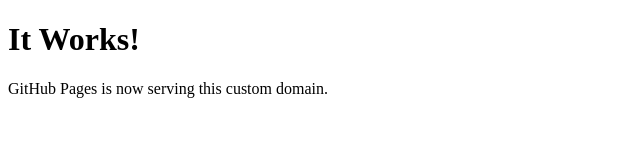
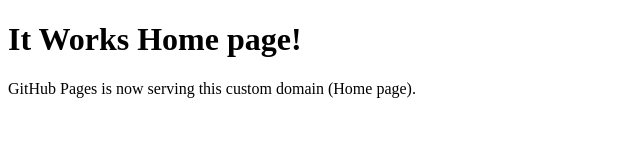
Before and after one commit to redrosekana/redrosekana.github.io, a plain HTML site: page index.html in a window 1280 px wide. Shown: the whole page, without its empty margins (0-640 px from the left). Drawn offline with Linux system fonts and the light colour scheme.

Commit message:
Update title and content for home page

```diff
--- a/index.html
+++ b/index.html
@@ -2,10 +2,10 @@
 <html lang="en">
 <head>
     <meta charset="UTF-8">
-    <title>System Status</title>
+    <title>Home</title>
 </head>
 <body>
-    <h1>It Works!</h1>
-    <p>GitHub Pages is now serving this custom domain.</p>
+    <h1>It Works Home page!</h1>
+    <p>GitHub Pages is now serving this custom domain (Home page).</p>
 </body>
 </html>
```
